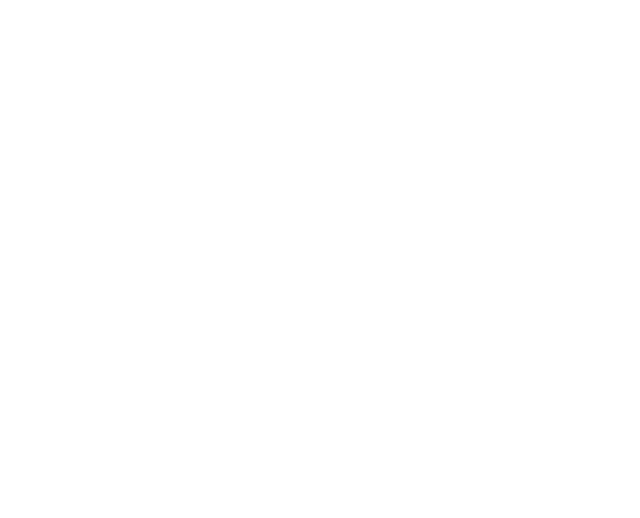
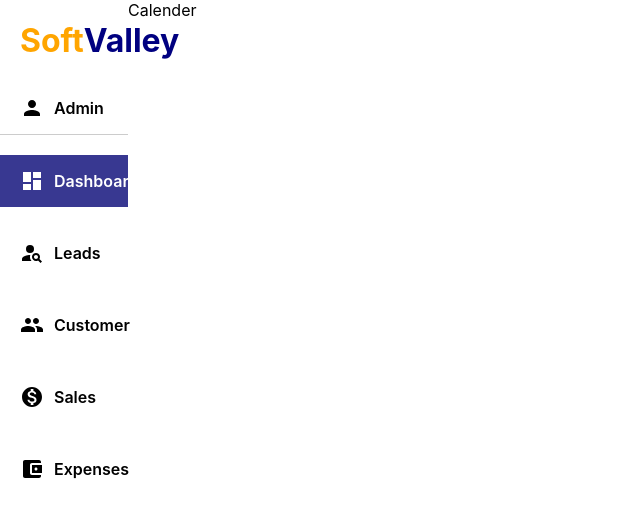
Before and after one commit to mabuhanifa/soft-valley-crm, a React (Create React App) app: page /dashboard in a window 1280 px wide. Before the commit this address had no page. Shown: the top 518 px of the page, without its empty margins (0-640 px from the left). Built offline with nearby package versions, Linux system fonts and the light colour scheme.

Commit message:
dashboard

```diff
--- a/src/App.css
+++ b/src/App.css
@@ -4,8 +4,10 @@
 .valley {
   color: navy;
 }
+.s-f {
+  margin-left: 20px;
+}
 .home {
-  margin: 20px;
   display: flex;
 }
 .side {
@@ -27,18 +29,17 @@
 .icons {
   display: flex;
   align-items: center;
+  padding: 0px 20px;
   font-weight: 600;
   column-gap: 10px;
 }
 .admin {
   border-bottom: 1px solid #ccc;
 }
-.link {
-  color: rgb(51, 51, 51);
-  border-bottom: 2px solid rgb(190, 190, 190);
-}
 
 .active-link {
-  color: rgb(61, 58, 255);
-  border-bottom: 2px solid rgb(51, 64, 247);
+  background-color: rgb(56, 56, 145);
 }
+.active-link .icons {
+  color: white;
+}
--- a/src/App.js
+++ b/src/App.js
@@ -6,6 +6,7 @@ function App() {
   return (
     <Routes>
       <Route path="/" element={<Home />} />
+      <Route path="/dashboard" element={<Home />} />
     </Routes>
   );
 }
--- a/src/components/SideBar.js
+++ b/src/components/SideBar.js
@@ -10,7 +10,7 @@ export default function SideBar() {
   return (
     <div>
       <div className="sideBar">
-        <div>
+        <div className='s-f'>
           <h1 className="valley">
             <span className="soft">Soft</span>Valley
           </h1>
```
Also changed, not shown: src/components/Dashboard.js (added, +13 -0 lines).
